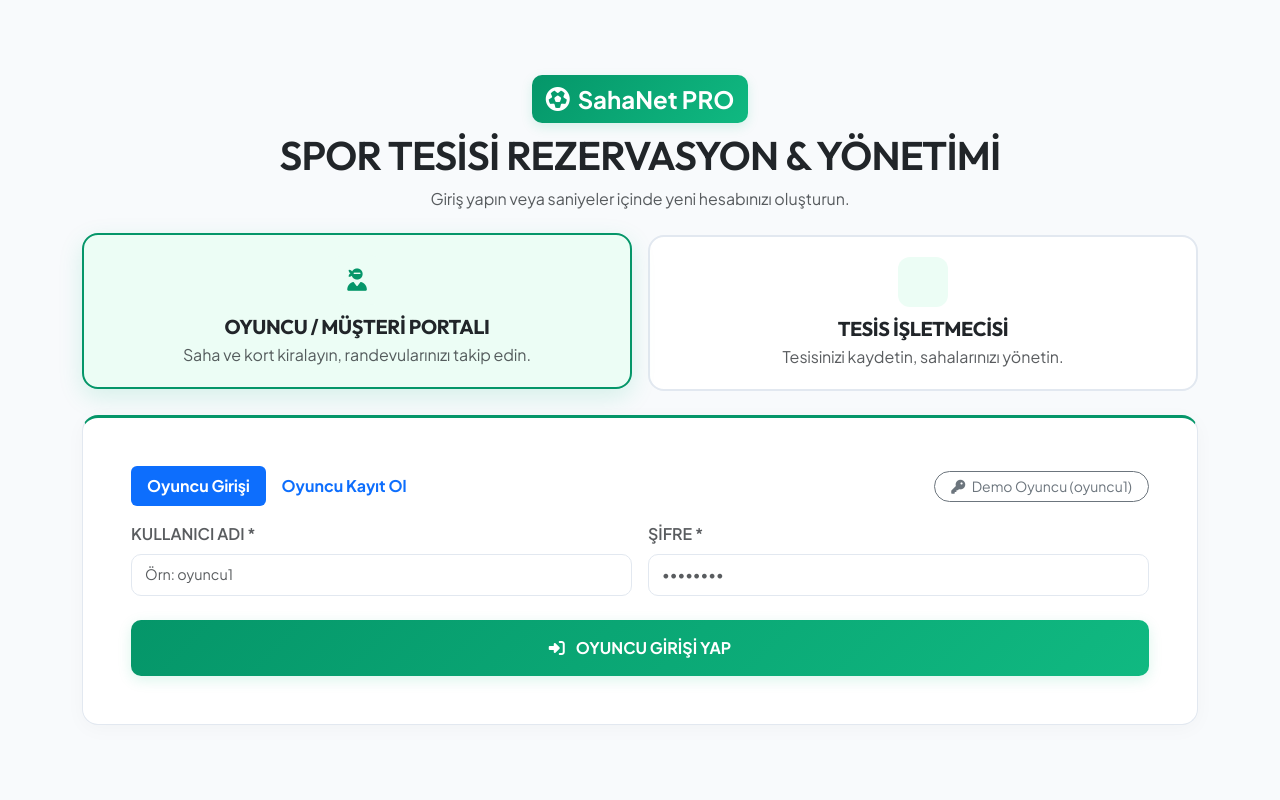
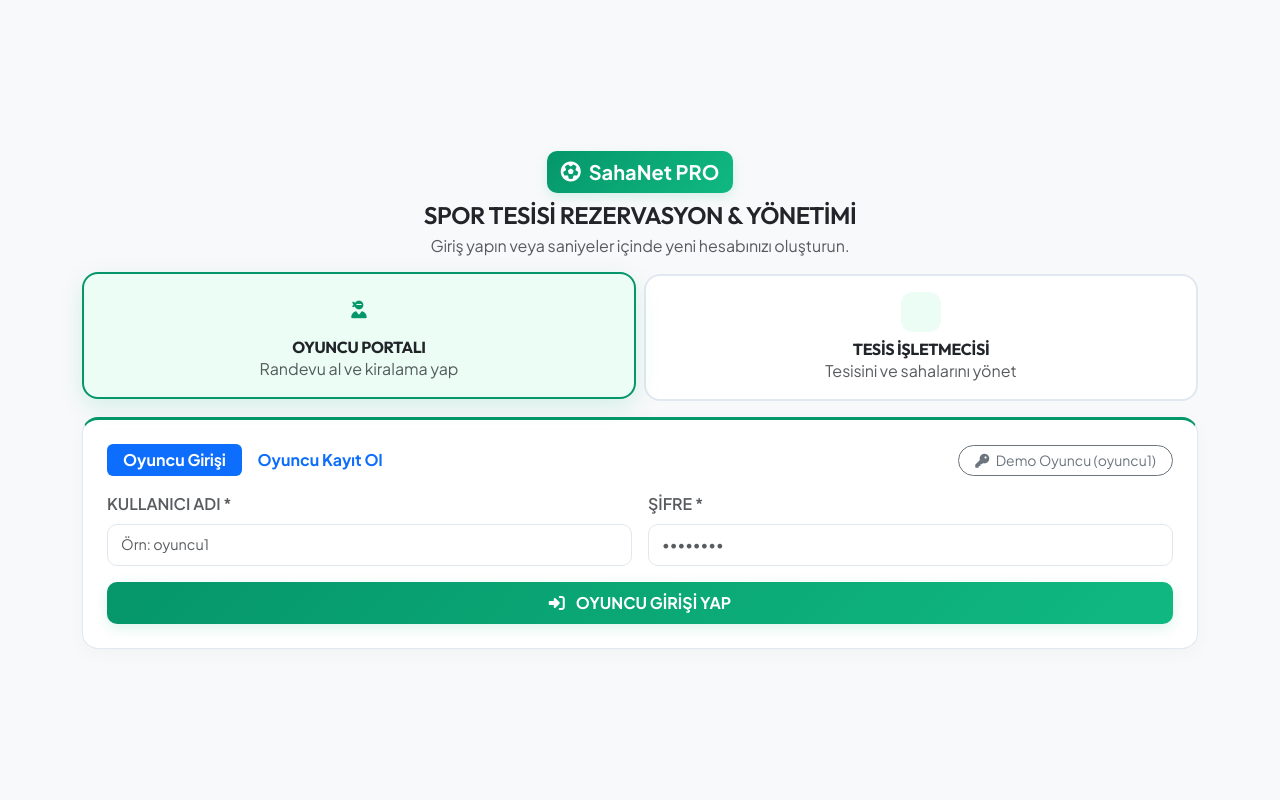
Before and after one commit to Sefabd/halisaha-randevu, a PHP site: page /login.php in a window 1280 px wide. Run offline with PHP 8.4, Linux system fonts and the light colour scheme.

Commit message:
fix: Require auth before booking, redesign login to compact max-w-650, add dynamic district dropdowns in login, redesign owner table, separate football/basketball/tennis fields and open/closed badges

```diff
--- a/login.php
+++ b/login.php
@@ -3,7 +3,6 @@
 if (session_status() === PHP_SESSION_NONE) {
     session_start();
 }
-// Login page is ALWAYS default Emerald Green ('neutral')
 ?>
 <!DOCTYPE html>
 <html lang="tr" data-team="neutral">
@@ -18,44 +17,44 @@ if (session_status() === PHP_SESSION_NONE) {
     <link rel="stylesheet" href="https://cdnjs.cloudflare.com/ajax/libs/font-awesome/6.5.1/css/all.min.css">
     <link rel="stylesheet" href="css/style.css">
 </head>
-<body class="d-flex align-items-center justify-content-center py-5 min-vh-100">
+<body class="d-flex align-items-center justify-content-center py-4 min-vh-100 bg-light">
 
-<div class="container max-w-850">
+<div class="container max-w-650">
 
     <!-- Brand Header -->
-    <div class="text-center mb-4">
-        <div class="d-inline-flex align-items-center gap-2 brand-badge fs-4 mb-2">
+    <div class="text-center mb-3">
+        <div class="d-inline-flex align-items-center gap-2 brand-badge fs-5 mb-2">
             <i class="fa-solid fa-futbol"></i> SahaNet PRO
         </div>
-        <h1 class="display-6 fw-extrabold text-dark">SPOR TESİSİ REZERVASYON & YÖNETİMİ</h1>
-        <p class="text-muted fs-6">Giriş yapın veya saniyeler içinde yeni hesabınızı oluşturun.</p>
+        <h2 class="fw-extrabold text-dark fs-4 mb-1">SPOR TESİSİ REZERVASYON & YÖNETİMİ</h2>
+        <p class="text-muted fs-7 mb-0">Giriş yapın veya saniyeler içinde yeni hesabınızı oluşturun.</p>
     </div>
 
     <!-- Role Selection Tabs -->
-    <div class="row g-3 mb-4">
-        <div class="col-md-6">
-            <div class="role-card active text-center h-100" id="cardPlayer" onclick="selectRole('player')">
-                <div class="role-icon mx-auto">
+    <div class="row g-2 mb-3">
+        <div class="col-6">
+            <div class="role-card active text-center p-3 h-100" id="cardPlayer" onclick="selectRole('player')">
+                <div class="role-icon mx-auto mb-2" style="width:40px; height:40px; font-size:1.1rem;">
                     <i class="fa-solid fa-user-ninja"></i>
                 </div>
-                <h3 class="fw-bold text-dark fs-5 mb-1">OYUNCU / MÜŞTERİ PORTALI</h3>
-                <p class="text-muted fs-7 mb-0">Saha ve kort kiralayın, randevularınızı takip edin.</p>
+                <h4 class="fw-bold text-dark fs-6 mb-0">OYUNCU PORTALI</h4>
+                <span class="text-muted fs-8">Randevu al ve kiralama yap</span>
             </div>
         </div>
 
-        <div class="col-md-6">
-            <div class="role-card text-center h-100" id="cardOwner" onclick="selectRole('owner')">
-                <div class="role-icon mx-auto">
+        <div class="col-6">
+            <div class="role-card text-center p-3 h-100" id="cardOwner" onclick="selectRole('owner')">
+                <div class="role-icon mx-auto mb-2" style="width:40px; height:40px; font-size:1.1rem;">
                     <i class="fa-solid fa-stadium"></i>
                 </div>
-                <h3 class="fw-bold text-dark fs-5 mb-1">TESİS İŞLETMECİSİ</h3>
-                <p class="text-muted fs-7 mb-0">Tesisinizi kaydetin, sahalarınızı yönetin.</p>
+                <h4 class="fw-bold text-dark fs-6 mb-0">TESİS İŞLETMECİSİ</h4>
+                <span class="text-muted fs-8">Tesisini ve sahalarını yönet</span>
             </div>
         </div>
     </div>
 
     <!-- Form Container -->
-    <div class="minimal-card p-4 p-md-5">
+    <div class="minimal-card p-4">
         <div id="authAlert" class="alert alert-danger bg-danger bg-opacity-10 border border-danger border-opacity-25 text-danger d-none rounded-3 mb-3 fs-7"></div>
 
         <!-- ==================== OYUNCU SECTION ==================== -->
@@ -63,10 +62,10 @@ if (session_status() === PHP_SESSION_NONE) {
             <div class="d-flex justify-content-between align-items-center mb-3">
                 <ul class="nav nav-pills" id="playerTab" role="tablist">
                     <li class="nav-item">
-                        <button class="nav-link active fw-bold" id="player-login-tab" data-bs-toggle="pill" data-bs-target="#player-login" type="button">Oyuncu Girişi</button>
+                        <button class="nav-link active fw-bold py-1 px-3 fs-7" id="player-login-tab" data-bs-toggle="pill" data-bs-target="#player-login" type="button">Oyuncu Girişi</button>
                     </li>
                     <li class="nav-item">
-                        <button class="nav-link fw-bold" id="player-register-tab" data-bs-toggle="pill" data-bs-target="#player-register" type="button">Oyuncu Kayıt Ol</button>
+                        <button class="nav-link fw-bold py-1 px-3 fs-7" id="player-register-tab" data-bs-toggle="pill" data-bs-target="#player-register" type="button">Oyuncu Kayıt Ol</button>
                     </li>
                 </ul>
                 <button type="button" class="btn btn-sm btn-outline-secondary rounded-pill px-3 fs-8" onclick="fillDemoPlayer()">
@@ -87,8 +86,8 @@ if (session_status() === PHP_SESSION_NONE) {
                                 <label class="form-label text-muted fs-7 fw-semibold">ŞİFRE *</label>
                                 <input type="password" class="form-control" name="password" id="p_login_password" required placeholder="••••••••">
                             </div>
-                            <div class="col-12 mt-4">
-                                <button type="submit" class="btn btn-team w-100 py-3 fs-6 fw-bold">
+                            <div class="col-12 mt-3">
+                                <button type="submit" class="btn btn-team w-100 py-2.5 fs-6 fw-bold">
                                     <i class="fa-solid fa-right-to-bracket me-2"></i> OYUNCU GİRİŞİ YAP
                                 </button>
                             </div>
@@ -116,8 +115,8 @@ if (session_status() === PHP_SESSION_NONE) {
                                 <label class="form-label text-muted fs-7 fw-semibold">ŞİFRE *</label>
                                 <input type="password" class="form-control" name="password" required placeholder="••••••••">
                             </div>
-                            <div class="col-12 mt-4">
-                                <button type="submit" class="btn btn-team w-100 py-3 fs-6 fw-bold">
+                            <div class="col-12 mt-3">
+                                <button type="submit" class="btn btn-team w-100 py-2.5 fs-6 fw-bold">
                                     <i class="fa-solid fa-user-plus me-2"></i> OYUNCU HESABI OLUŞTUR
                                 </button>
                             </div>
@@ -132,10 +131,10 @@ if (session_status() === PHP_SESSION_NONE) {
             <div class="d-flex justify-content-between align-items-center mb-3">
                 <ul class="nav nav-pills" id="ownerTab" role="tablist">
                     <li class="nav-item">
-                        <button class="nav-link active fw-bold" id="owner-login-tab" data-bs-toggle="pill" data-bs-target="#owner-login" type="button">İşletmeci Girişi</button>
+                        <button class="nav-link active fw-bold py-1 px-3 fs-7" id="owner-login-tab" data-bs-toggle="pill" data-bs-target="#owner-login" type="button">İşletmeci Girişi</button>
                     </li>
                     <li class="nav-item">
-                        <button class="nav-link fw-bold" id="owner-register-tab" data-bs-toggle="pill" data-bs-target="#owner-register" type="button">Tesisini Kaydet</button>
+                        <button class="nav-link fw-bold py-1 px-3 fs-7" id="owner-register-tab" data-bs-toggle="pill" data-bs-target="#owner-register" type="button">Tesisini Kaydet</button>
                     </li>
                 </ul>
                 <button type="button" class="btn btn-sm btn-outline-secondary rounded-pill px-3 fs-8" onclick="fillDemoOwner()">
@@ -156,8 +155,8 @@ if (session_status() === PHP_SESSION_NONE) {
                                 <label class="form-label text-muted fs-7 fw-semibold">ŞİFRE *</label>
                                 <input type="password" class="form-control" name="password" id="o_login_password" required placeholder="••••••••">
                             </div>
-                            <div class="col-12 mt-4">
-                                <button type="submit" class="btn btn-team w-100 py-3 fs-6 fw-bold">
+                            <div class="col-12 mt-3">
+                                <button type="submit" class="btn btn-team w-100 py-2.5 fs-6 fw-bold">
                                     <i class="fa-solid fa-right-to-bracket me-2"></i> İŞLETME PANELİNE GİRİŞ YAP
                                 </button>
                             </div>
@@ -165,7 +164,7 @@ if (session_status() === PHP_SESSION_NONE) {
                     </form>
                 </div>
 
-                <!-- İşletme Kayıt -->
+                <!-- İşletme Kayıt (DİNAMİK İL / İLÇE DROPDOWN FIX) -->
                 <div class="tab-pane fade" id="owner-register">
                     <form onsubmit="handleOwnerRegister(event)">
                         <div class="row g-3">
@@ -185,14 +184,28 @@ if (session_status() === PHP_SESSION_NONE) {
                                 <label class="form-label text-muted fs-7 fw-semibold">ŞİFRE *</label>
                                 <input type="password" class="form-control" name="password" required placeholder="••••••••">
                             </div>
+
+                            <!-- DİNAMİK İL SEÇİNİZ DROPDOWN (SERBEST METİN YERİNE) -->
                             <div class="col-md-6">
                                 <label class="form-label text-muted fs-7 fw-semibold">İL *</label>
-                                <input type="text" class="form-control" name="city" value="İstanbul" required>
+                                <select class="form-select" name="city" id="reg_city" onchange="onRegisterCityChange()" required>
+                                    <option value="" disabled selected>İl Seçiniz</option>
+                                    <option value="İstanbul">İstanbul</option>
+                                    <option value="Ankara">Ankara</option>
+                                    <option value="İzmir">İzmir</option>
+                                    <option value="Bursa">Bursa</option>
+                                    <option value="Antalya">Antalya</option>
+                                </select>
                             </div>
+
+                            <!-- DİNAMİK İLÇE SEÇİNİZ DROPDOWN -->
                             <div class="col-md-6">
                                 <label class="form-label text-muted fs-7 fw-semibold">İLÇE *</label>
-                                <input type="text" class="form-control" name="district" value="Kadıköy" required>
+                                <select class="form-select" name="district" id="reg_district" required>
+                                    <option value="" disabled selected>İlçe Seçiniz</option>
+                                </select>
                             </div>
+
                             <div class="col-md-6">
                                 <label class="form-label text-muted fs-7 fw-semibold">TELEFON *</label>
                                 <input type="text" class="form-control" name="phone" required placeholder="0532 555 12 34">
@@ -201,8 +214,8 @@ if (session_status() === PHP_SESSION_NONE) {
                                 <label class="form-label text-muted fs-7 fw-semibold">ADRES *</label>
                                 <input type="text" class="form-control" name="address" required placeholder="Moda Cad. No:12">
                             </div>
-                            <div class="col-12 mt-4">
-                                <button type="submit" class="btn btn-team w-100 py-3 fs-6 fw-bold">
+                            <div class="col-12 mt-3">
+                                <button type="submit" class="btn btn-team w-100 py-2.5 fs-6 fw-bold">
                                     <i class="fa-solid fa-stadium me-2"></i> TESİSİNİ KAYDET VE PANELİ AÇ
                                 </button>
                             </div>
@@ -218,6 +231,24 @@ if (session_status() === PHP_SESSION_NONE) {
 
 <script src="https://cdn.jsdelivr.net/npm/bootstrap@5.3.3/dist/js/bootstrap.bundle.min.js"></script>
 <script>
+const CITIES_DISTRICTS = {
+    'İstanbul': ['Kadıköy', 'Beşiktaş', 'Üsküdar', 'Şişli', 'Beyoğlu', 'Maltepe', 'Ataşehir', 'Ümraniye', 'Bakırköy', 'Fatih', 'Pendik', 'Sarıyer'],
+    'Ankara': ['Çankaya', 'Keçiören', 'Yenimahalle', 'Mamak', 'Etimesgut', 'Sincan', 'Gölbaşı'],
+    'İzmir': ['Konak', 'Karşıyaka', 'Bornova', 'Buca', 'Alsancak', 'Çiğli', 'Gaziemir'],
+    'Bursa': ['Nilüfer', 'Osmangazi', 'Yıldırım', 'Mudanya'],
+    'Antalya': ['Muratpaşa', 'Konyaaltı', 'Kepez', 'Alanya']
+};
+
+function onRegisterCityChange() {
+    const city = document.getElementById('reg_city').value;
+    const distSelect = document.getElementById('reg_district');
+    const districts = CITIES_DISTRICTS[city] || [];
+
+    let html = `<option value="" disabled selected>İlçe Seçiniz</option>`;
+    html += districts.map(d => `<option value="${d}">${d}</option>`).join('');
+    distSelect.innerHTML = html;
+}
+
 function selectRole(role) {
     const cardP = document.getElementById('cardPlayer');
     const cardO = document.getElementById('cardOwner');
```
Also changed, not shown: config/db.php (+107 -28 lines), db_init.php (+13 -30 lines), index.php (+60 -27 lines), owner_dashboard.php (+36 -34 lines).
